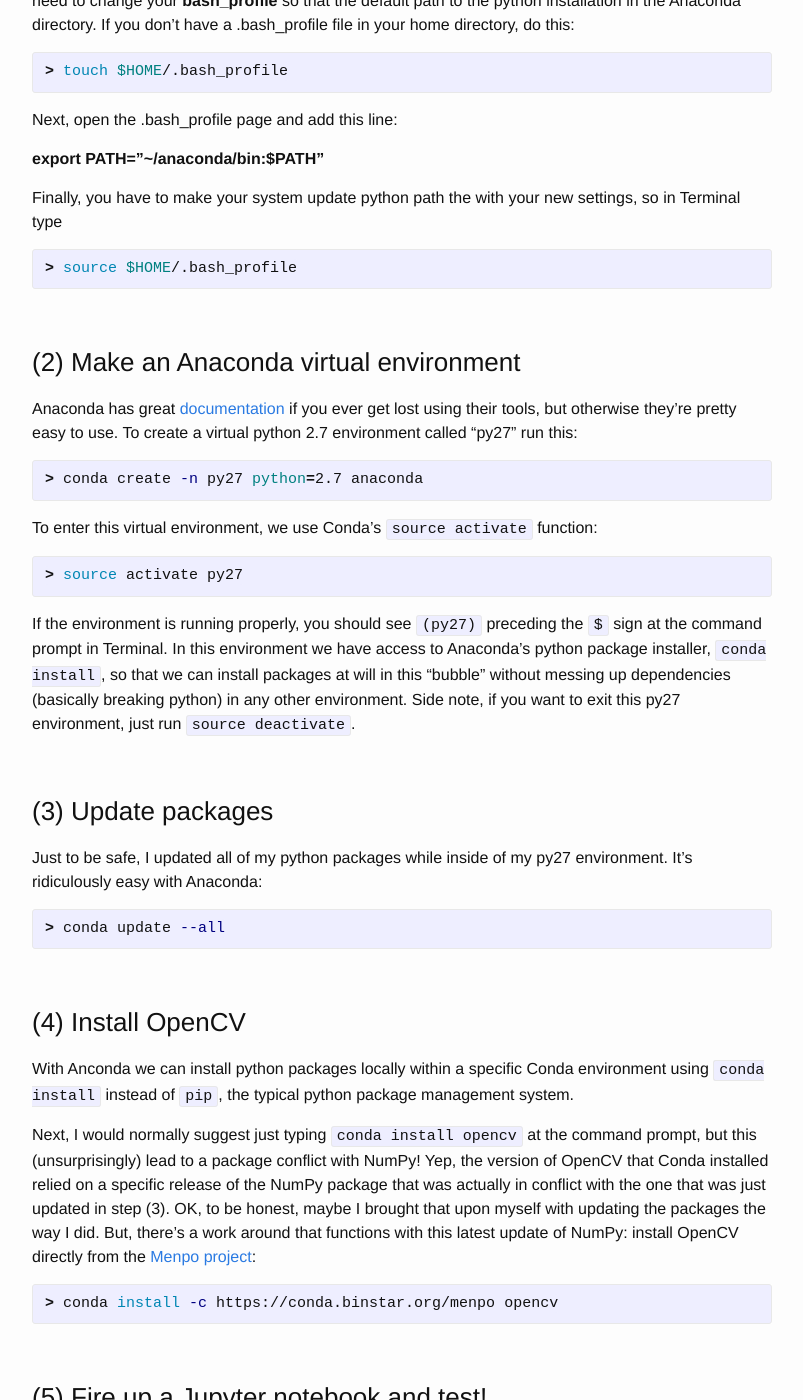
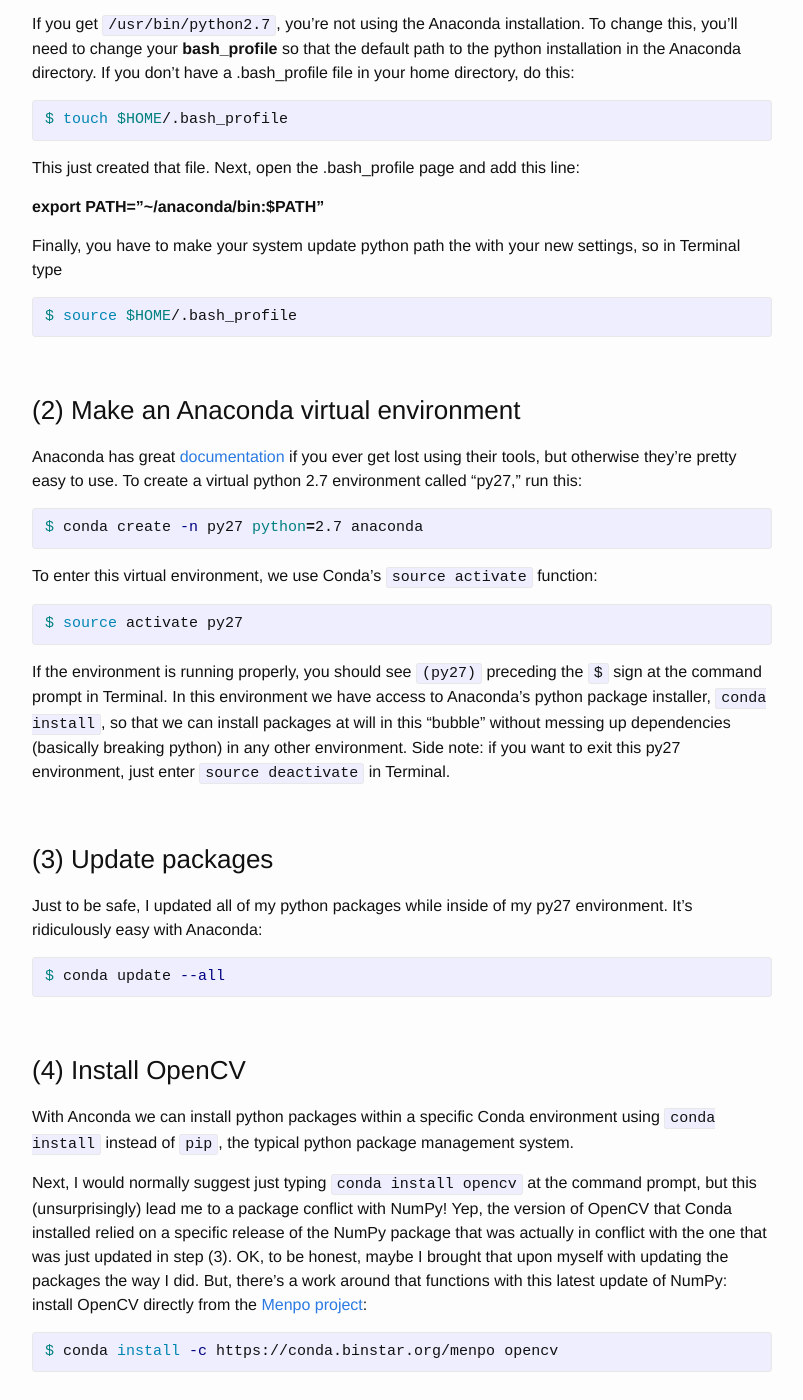
Before and after one commit to FrankFineis/FrankFineis.github.io, a Jekyll site: the page built from blog/_posts/2016-03-13-install_opencv.md, in a window 1280 px wide and 1400 px high, scrolled down 2272 px. Shown: the whole window, without its empty margins (238-1041 px from the left). Built offline with Jekyll 4.4.1, drawn with Linux system fonts in a browser that asks for light colours; some of the changed text lies outside the part shown.

Commit message:
cleaned up opencv installation post

```diff
--- a/blog/_posts/2016-03-13-install_opencv.md
+++ b/blog/_posts/2016-03-13-install_opencv.md
@@ -8,9 +8,9 @@
 ### What's OpenCV?
 Ahhh, computer vision, such a cool field! Lately, I've been trying to become more knowledgeable about CV and image processing in python. [OpenCV](http://opencv.org/downloads.html) (CV = 'computer vision') is an excellent open source computer vision software library written in C++ that supports C++, C, Python, Java, and Matlab API's. OpenCV will supply you with functions that will let you detect faces in images, track objects in a video, and perform any number of image processing tasks.
 
-The only problem is: how the *hell* do I install OpenCV so that I can use it in conjunction with a Jupyter notebook? Let's be honest, most likely you're either you're using a Jupyter notebook, Spyder, or the ipython terminal (if you're a real sadist) to test your python code. And especially if you're coding for image processing, you're going to want to view your progress without having (a) a million separate images open and (b) having to wait for Spyder to inevitably crash. That's the beauty of a Jupyter notebook - when you're using with [Matplotlib](http://matplotlib.org/), you can just display your images and movies in a living document!
+The only problem is: how the *hell* do I install OpenCV so that I can use it in conjunction with a Jupyter notebook? Let's be honest, most likely you're either you're using a Jupyter notebook, Spyder, or the ipython terminal (if you're a real sadist) to test your python code. And especially if you're coding for image processing, you're going to want to view your progress without having (a) a million separate images open and (b) having to wait for Spyder to inevitably crash. That's the beauty of a Jupyter notebook - when you're using it with [Matplotlib](http://matplotlib.org/), you can just display your images and videos in a living document!
 
-For me, my ideal OpenCV situation would be to be able to simply type and evaluate the following with zero import errors or package conficts:
+For me, my ideal OpenCV situation would be for me to be able to simply type and evaluate the following `import` statements with zero errors or package conficts:
 
 
 {% highlight python %}
@@ -26,28 +26,28 @@
 
 If you're like me (maybe you're not) I often think that `pip install`'ing a Python package is the same thing as R's `install.packages` function - while we get similar functionality, R packages come with the luxury of basically never interfering with other R package dependencies! If one package needs a newer or older version of some other package you've already installed, `install.packages` will most likely just take care of everything for you. Python packages, on the other hand, will often have dependencies on specific versions of other packages, so if you `pip install` one package, other package may fail to import because their dependent packages have been updated. That's why we use virtual environments; my favorite method for creating and running virtual environments is with [Anaconda](https://www.continuum.io/downloads), a Python distribution that comes with Sklearn, Scipy, NumPy, Jupyter notebook, and most of the other essential tools a data scientist needs when using Python.
 
-Overall, I just needed a few steps towards installing OpenCV cleanly:
+Overall, I installed OpenCV cleanly in just a few steps:
 
-- Installing Anaconda, making Anaconda's Python your system's default Python
-- Create a virtual environment
+- Install Anaconda, make Anaconda's Python your system's default Python (skip if you already have this).
+- Create a virtual environment.
 - Make sure all Conda packages are up-to-date.
 - Run `conda install -c https://conda.binstar.org/menpo opencv`
-- Test
+- Test.
 
 <br/>
 
 ### (1) Install Anaconda. (Skip if you already have Anaconda).
 
-First off, I'm still a Python 2 guy. Yeah, there's Python 3, but I grew up on Py 2.7 and it'll take a lot to pry it from my cold, dead hands. So I have a Python 2.7 Anaconda environment running on my computer. Your choice.
+First off, I'm still a python 2 guy. Yeah, there's python 3, but I grew up on Py 2.7 and it'll take a lot to pry it from my cold, dead hands. So I have a python 2.7 Anaconda environment running on my computer. Your choice.
 
 I went to the Anaconda [downloads](https://www.continuum.io/downloads) page and got the Python 2.7 Mac OS X 64-Bit *command-line installer*, so that we can install everything from Terminal.
 
-Navigate to your Downloads directory (if you're new, go into Terminal and type `> cd $HOME/Downloads`).
+After downloading that, navigate to your Downloads directory (if you're new to the Terminal, just open the Terminal application and type `cd $HOME/Downloads`).
 
 While still in Terminal, enter
 
 {% highlight bash %}
-> bash Anaconda2-2.5.0-MacOSX-x86_64.sh
+$ bash Anaconda2-2.5.0-MacOSX-x86_64.sh
 {% endhighlight %}
 
 Awesome, now you've downloaded and installed Anaconda.
@@ -55,22 +55,22 @@
 <br/>
 
 ### (1.b) Make Anaconda your default python installation.
-For data science, Anaconda rules. And when you're in Terminal and type `> python`, you'd like for the Anaconda python installation to be the default instead of what comes installed on a typical Macbook. Why? Well, using Anaconda we can just import NumPy, import any Scikit Learn funciton, etc.
+For data science, Anaconda rules. Ideally, when you're in Terminal and you type `python`, you'd like for the Anaconda python installation to be the default python that starts running instead of what comes installed by default on a typical Macbook. Why? Well, using Anaconda we can just import NumPy, import any Scikit Learn funciton, import Matplotlib, etc.
 
 To see what I'm talking about, type this in Terminal:
 
 {% highlight bash %}
-> which python
+$ which python
 {% endhighlight %}
 
 If you get `/usr/bin/python2.7`, you're not using the Anaconda installation. To change this, you'll need to change your **bash_profile** so that the default path to the python installation in the Anaconda directory. If you don't have a .bash_profile file in your home directory, do this:
 
 
 {% highlight bash %}
-> touch $HOME/.bash_profile
+$ touch $HOME/.bash_profile
 {% endhighlight %}
 
-Next, open the .bash_profile page and add this line:
+This just created that file. Next, open the .bash_profile page and add this line:
 
 **export PATH="~/anaconda/bin:$PATH"**
 
@@ -78,27 +78,27 @@
 
 
 {% highlight bash %}
-> source $HOME/.bash_profile
+$ source $HOME/.bash_profile
 {% endhighlight %}
 
 <br/>
 
 ### (2) Make an Anaconda virtual environment
 
-Anaconda has great [documentation](http://conda.pydata.org/docs/py2or3.html#create-a-python-2-7-environment) if you ever get lost using their tools, but otherwise they're pretty easy to use. To create a virtual python 2.7 environment called "py27" run this:
+Anaconda has great [documentation](http://conda.pydata.org/docs/py2or3.html#create-a-python-2-7-environment) if you ever get lost using their tools, but otherwise they're pretty easy to use. To create a virtual python 2.7 environment called "py27," run this:
 
 
 {% highlight bash %}
-> conda create -n py27 python=2.7 anaconda
+$ conda create -n py27 python=2.7 anaconda
 {% endhighlight %}
 
 To enter this virtual environment, we use Conda's `source activate` function:
 
 {% highlight bash %}
-> source activate py27
+$ source activate py27
 {% endhighlight %}
 
-If the environment is running properly, you should see `(py27)` preceding the `$` sign at the command prompt in Terminal. In this environment we have access to Anaconda's python package installer, `conda install`, so that we can install packages at will in this "bubble" without messing up dependencies (basically breaking python) in any other environment. Side note, if you want to exit this py27 environment, just run `source deactivate`.
+If the environment is running properly, you should see `(py27)` preceding the `$` sign at the command prompt in Terminal. In this environment we have access to Anaconda's python package installer, `conda install`, so that we can install packages at will in this "bubble" without messing up dependencies (basically breaking python) in any other environment. Side note: if you want to exit this py27 environment, just enter `source deactivate` in Terminal.
 
 <br/>
 
@@ -107,19 +107,19 @@
 
 
 {% highlight bash %}
-> conda update --all
+$ conda update --all
 {% endhighlight %}
 
 <br/>
 
 ### (4) Install OpenCV
-With Anconda we can install python packages locally within a specific Conda environment using `conda install` instead of `pip`, the typical python package management system.
+With Anconda we can install python packages within a specific Conda environment using `conda install` instead of `pip`, the typical python package management system.
 
-Next, I would normally suggest just typing `conda install opencv` at the command prompt, but this (unsurprisingly) lead to a package conflict with NumPy! Yep, the version of OpenCV that Conda installed relied on a specific release of the NumPy package that was actually in conflict with the one that was just updated in step (3). OK, to be honest, maybe I brought that upon myself with updating the packages the way I did. But, there's a work around that functions with this latest update of NumPy: install OpenCV directly from the [Menpo project](http://www.menpo.org/):
+Next, I would normally suggest just typing `conda install opencv` at the command prompt, but this (unsurprisingly) lead me to a package conflict with NumPy! Yep, the version of OpenCV that Conda installed relied on a specific release of the NumPy package that was actually in conflict with the one that was just updated in step (3). OK, to be honest, maybe I brought that upon myself with updating the packages the way I did. But, there's a work around that functions with this latest update of NumPy: install OpenCV directly from the [Menpo project](http://www.menpo.org/):
 
 
 {% highlight bash %}
-> conda install -c https://conda.binstar.org/menpo opencv
+$ conda install -c https://conda.binstar.org/menpo opencv
 {% endhighlight %}
 
 
```
Also changed, not shown: other parts of blog/_posts/2016-03-13-install_opencv.md (+3 -3 lines).
